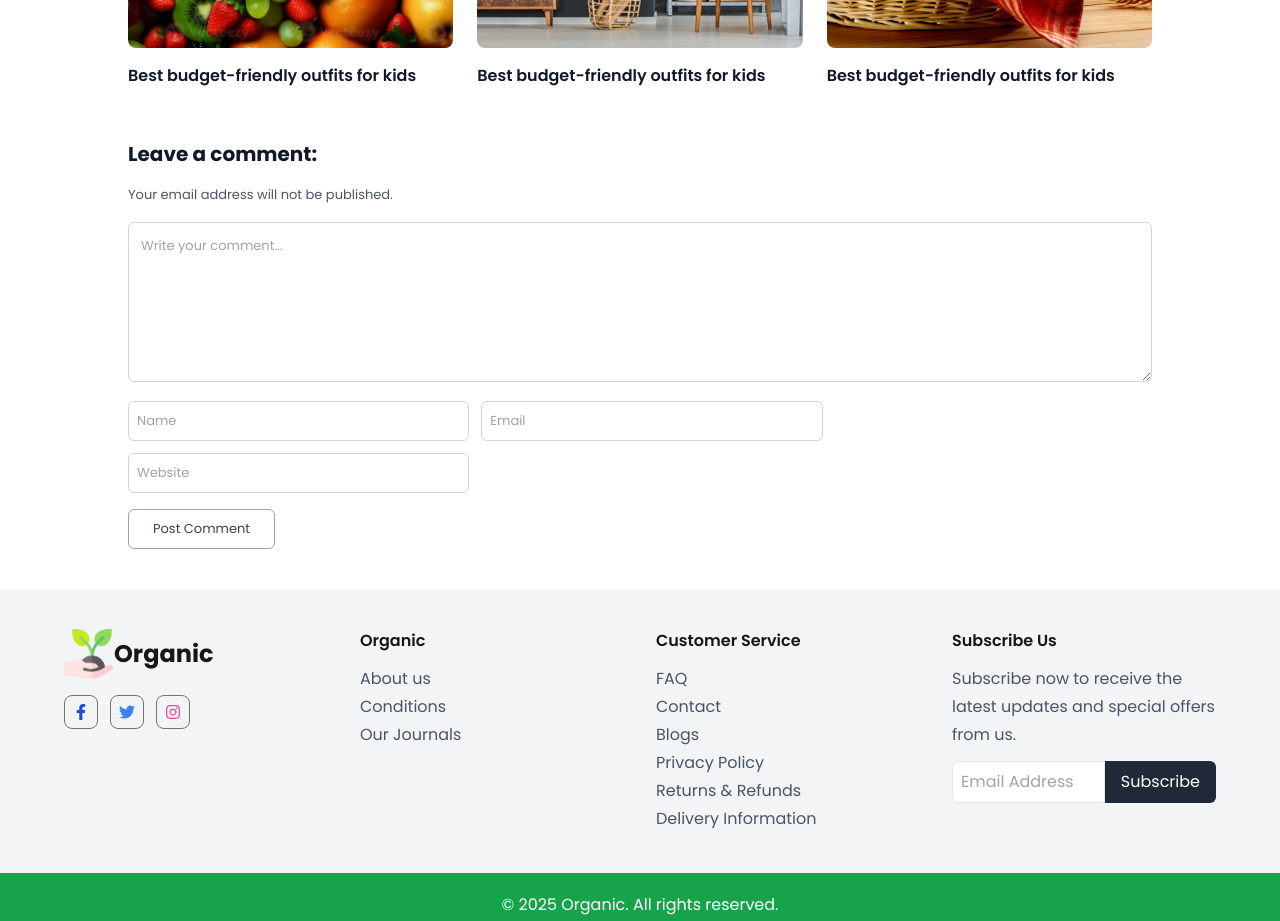
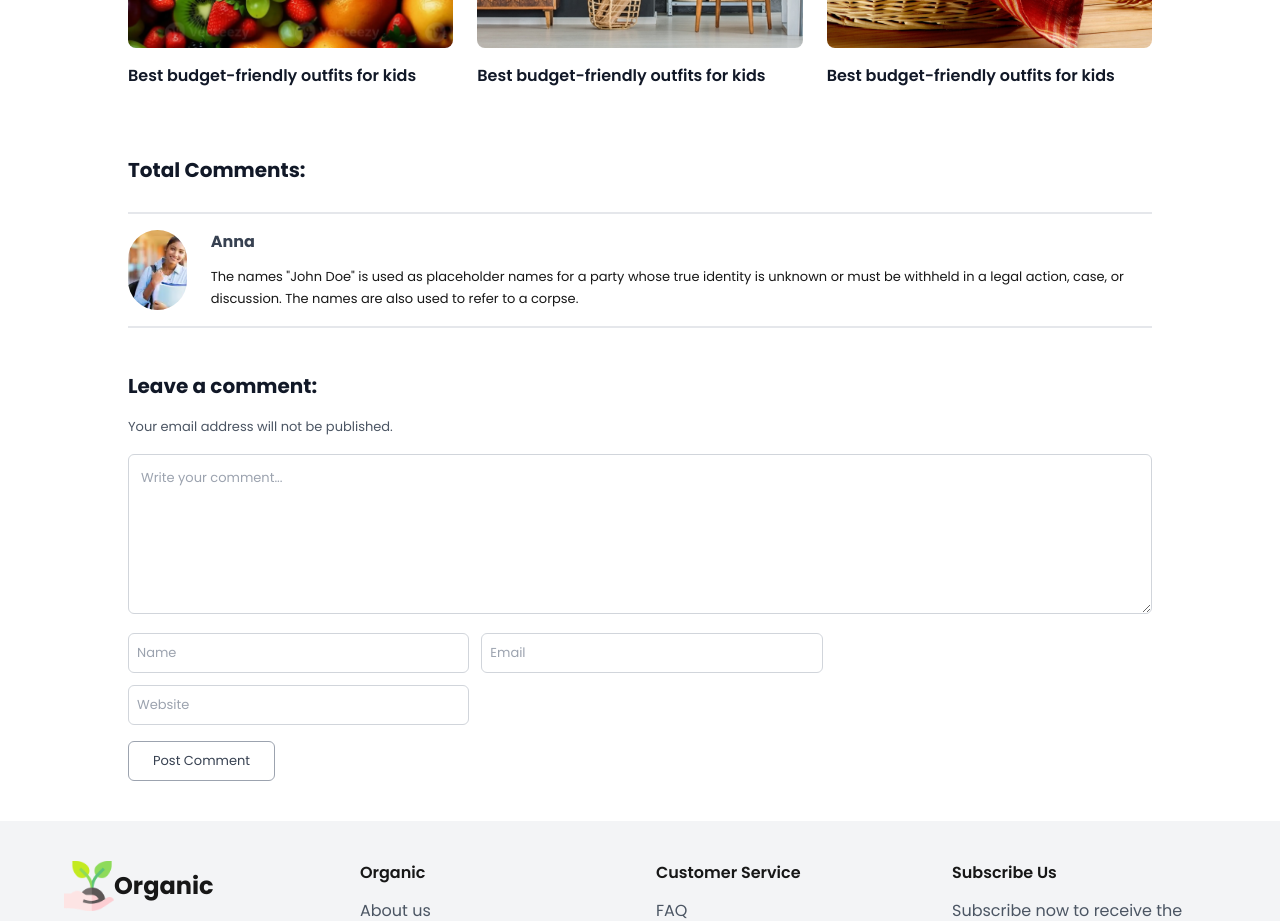
Before and after one commit to TaslimuddinMSU/e-commerce, a Next.js app: page /blog/1 in a window 1280 px wide. Shown: the part 1920-2841 px from the top of the page. Built offline with nearby package versions, Linux system fonts and the light colour scheme.

Commit message:
added profile image

```diff
--- a/src/app/blog/[blogDetails]/page.jsx
+++ b/src/app/blog/[blogDetails]/page.jsx
@@ -80,6 +80,25 @@ const BlogDetails = async ({ params }) => {
                         <RelatedBlog blog={relatedBlog} />
                     </div>
 
+                    <div className='w-full py-4'>
+                        <h5 className=' text-gray-900 text-xl py-4 font-bold'>Total Comments:</h5>
+                        <div className='flex justify-center items-center md:justify-start md:items-start gap-6 my-3 border-t-2 border-b-2 border-solid py-4 md:flex-row flex-col' >
+                            <div className="w-20 md:w-30 h-20 rounded-full overflow-hidden">
+                                <Image
+                                    src="/user-img.webp"
+                                    alt={formattedTitle}
+                                    width={200}
+                                    height={200}
+                                    className="w-full h-full object-cover"
+                                />
+                            </div>
+                            <div className='flex justify-center items-center md:justify-start md:items-start flex-col'>
+                                <h3 className='text-gray-700 text-md  font-bold text-center md:text-start'>Anna</h3>
+                                <p className='small-text pt-3'>The names "John Doe" is used as placeholder names for a party whose true identity is unknown or must be withheld in a legal action, case, or discussion. The names are also used to refer to a corpse.</p>
+                            </div>
+                        </div>
+                    </div>
+
                     <div className='w-full'>
                         <h5 className=' text-gray-900 text-xl py-4 font-bold'>Leave a comment:</h5>
                         <p className='text-gray-600 small-text'>Your email address will not be published.</p>
--- a/src/app/globals.css
+++ b/src/app/globals.css
@@ -40,7 +40,7 @@ body {
   line-height: 22px !important;
 }
 
-.mediam-text{
+.medium-text{
   font-size: 16px !important;
   font-weight: 500 !important;
   line-height: 24px !important;
--- a/src/components/Category.jsx
+++ b/src/components/Category.jsx
@@ -81,7 +81,7 @@ const Category = () => {
                                     height={50}
                                 />
                             </div>
-                            <p className="text-center mt-2 mediam-text">{category.name}</p>
+                            <p className="text-center mt-2 medium-text">{category.name}</p>
                         </Link>
 
                     ))}
--- a/src/components/RelatedBlog.jsx
+++ b/src/components/RelatedBlog.jsx
@@ -4,7 +4,7 @@ import Link from 'next/link';
 
 const RelatedBlog = ({blog}) => {
   return (
-    <div className="w-full grid sm:grid-cols-2 md:grid-cols-3 lg:grid-cols-3 gap-6 ">
+    <div className="w-full grid sm:grid-cols-2 md:grid-cols-2 lg:grid-cols-3 gap-6 ">
 
     {blog.map((post, index) => (
         <Link
```
Also changed, not shown: public/user-img.webp (added).
